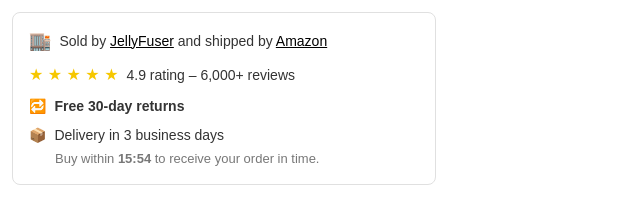
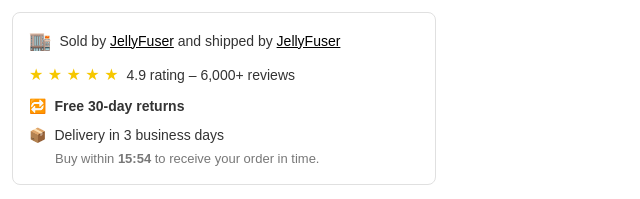
Before and after one commit to gabrielrpm/jellyfuser-whitepage, a plain HTML site: page index.html in a window 1280 px wide. Shown: the part 843-1042 px from the top of the page, 636-1276 px from the left. Drawn offline with nearby package versions, Linux system fonts and the light colour scheme; no server answers.

Commit message:
Mensagem do commit aqui

```diff
--- a/index.html
+++ b/index.html
@@ -203,7 +203,7 @@
             <span style="font-size: 18px;">🏬</span>
             <p style="margin: 0;">Sold by <span
               style="text-decoration: underline; color: #000;">JellyFuser</span> and shipped by <span
-                style="text-decoration: underline; color: #000;">Amazon</span></p>
+                style="text-decoration: underline; color: #000;">JellyFuser</span></p>
           </div>
 
           <!-- Ratings -->
```
Also changed, not shown: 1 other file.
